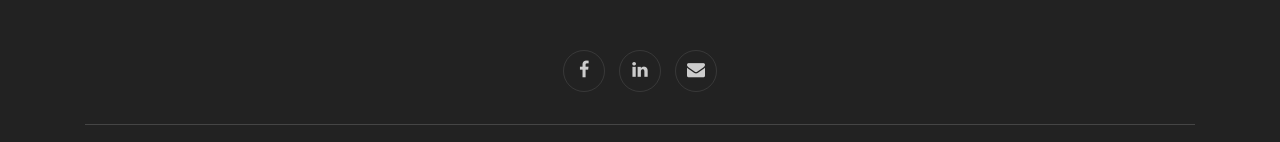
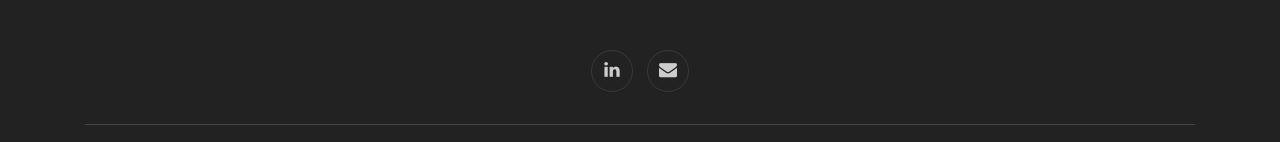
Before and after one commit to ngantonio/ngantonio.github.io, a plain HTML site: page index.html in a window 1280 px wide. Shown: the part 3726-3868 px from the top of the page. Drawn offline with nearby package versions, Linux system fonts and the light colour scheme.

Commit message:
remove social network

```diff
--- a/index.html
+++ b/index.html
@@ -592,9 +592,6 @@
       <div class="container">
 
         <div class="main-social-footer-29">
-
-          <a target="_blank" rel="noopener noreferrer" href="https://www.facebook.com/ngabrielantonio1/"
-            class="facebook"><span class="fa fa-facebook"></span></a>
           <a target="_blank" rel="noopener noreferrer" href="https://www.linkedin.com/in/ngabrielantonio/"
             class="linkedin"><span class="fa fa-linkedin"></span></a>
 
```
